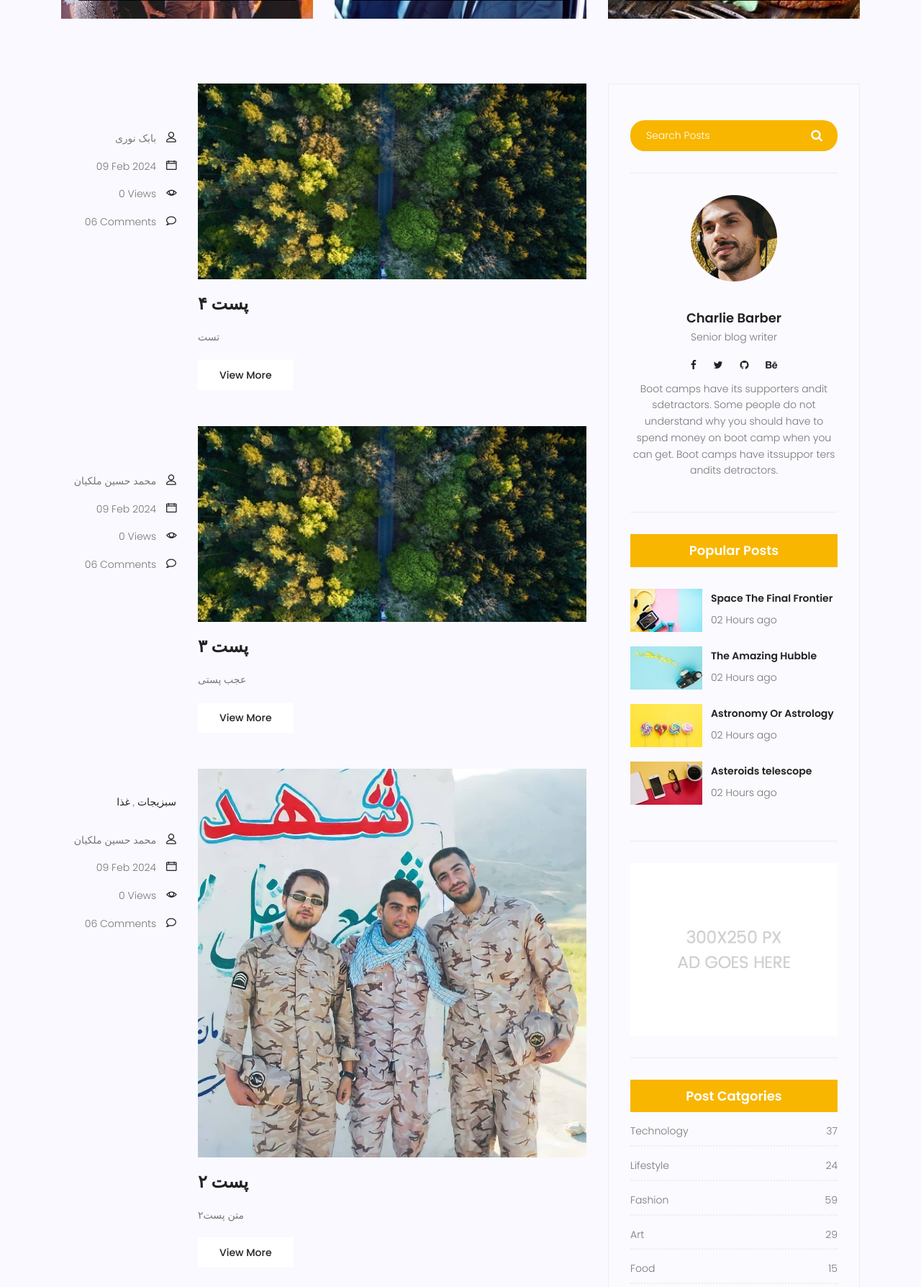
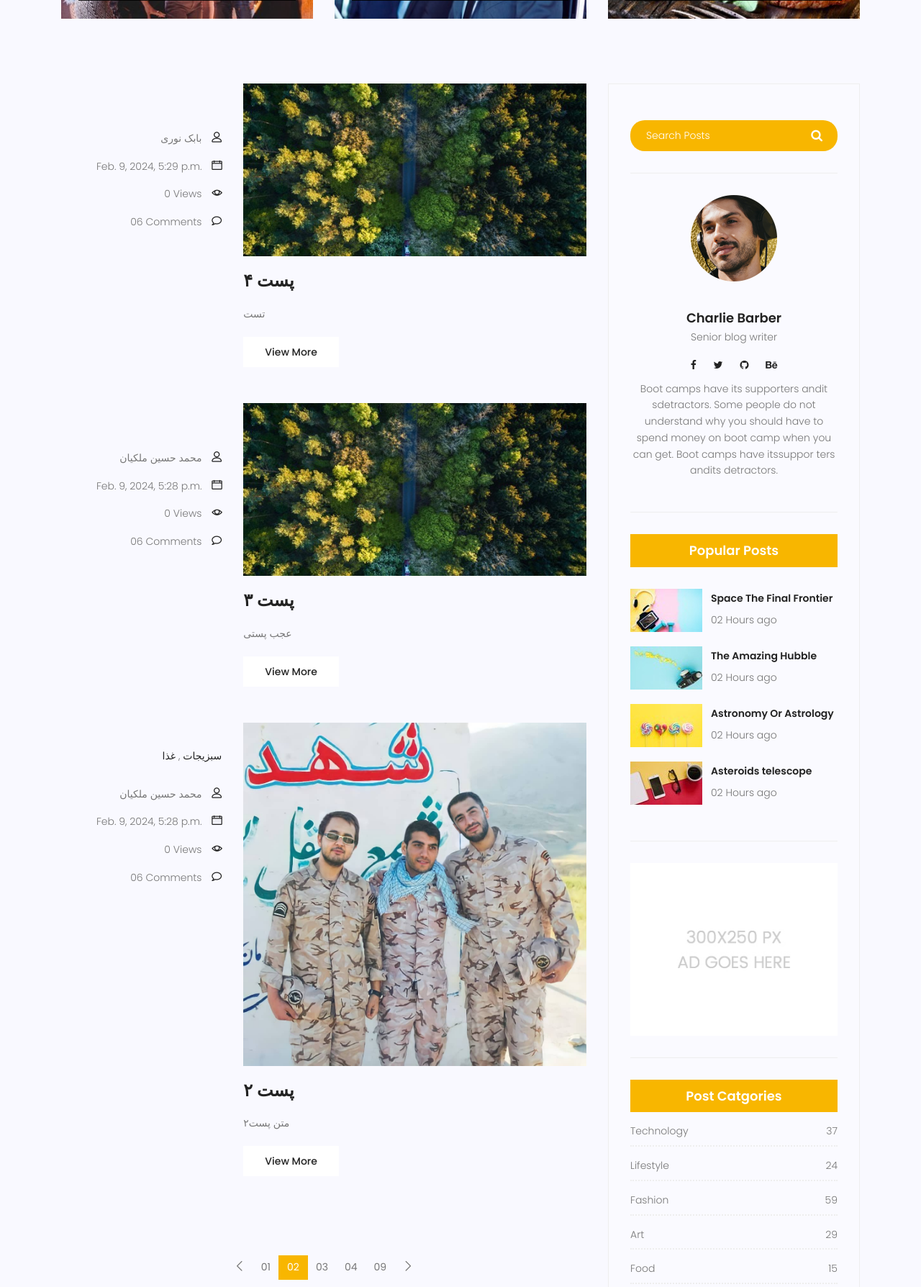
Before and after one commit to malekian78/dj_site1, a Django app: page /blog/ in a window 1280 px wide. Shown: the part 966-2754 px from the top of the page at 72% size. Run offline with Django 4.2, Linux system fonts and the light colour scheme; data comes from the database, SQL or seed files in the repository; some libraries are stand-ins or nearby versions.

Commit message:
تاریخ شمسی جلالی✅✅

```diff
--- a/templates/blog/blog-home.html
+++ b/templates/blog/blog-home.html
@@ -1,5 +1,6 @@
 {% extends "base.html" %}
 {% load static %}
+{% load jalali_tags %}
 {% block content %}
 	<!-- start banner Area -->
 	<section class="banner-area relative blog-home-banner" id="home">
@@ -85,7 +86,7 @@
 				<div class="col-lg-8 posts-list">
 					{% for post in posts %}
 						<div class="single-post row">
-							<div class="col-lg-3  col-md-3 meta-details">
+							<div class="col-lg-4  col-md-4 meta-details">
 								<ul class="tags">
 									{% comment %} {% for cat in post.category.all %}
 										<li><a href="#">{{cat.name}}</a></li> ,
@@ -104,12 +105,14 @@
 										{% endcomment %}
 										{{post.author.get_full_name}}
 									</a> <span class="lnr lnr-user"></span></p>
-									<p class="date col-lg-12 col-md-12 col-6"><a href="#">{{post.published_date|date:"d M Y"}}</a> <span class="lnr lnr-calendar-full"></span></p>
+<p class="date col-lg-12 col-md-12 col-6">
+	<a href="#">{{post.published_date|to_jalali:'%A %d %B %Y %H:%M'}}</a> <span class="lnr lnr-calendar-full"></span>
+</p>
 									<p class="view col-lg-12 col-md-12 col-6"><a href="#">{{post.counted_views}} Views</a> <span class="lnr lnr-eye"></span></p>
 									<p class="comments col-lg-12 col-md-12 col-6"><a href="#">06 Comments</a> <span class="lnr lnr-bubble"></span></p>
 								</div>
 							</div>
-							<div class="col-lg-9 col-md-9 ">
+							<div class="col-lg-8 col-md-8 ">
 								<div class="feature-img">
 									<img class="img-fluid" src="{{post.image.url}}" alt="">
 								</div>
```
Also changed, not shown: mysite/settings.py (+35 -0 lines).
